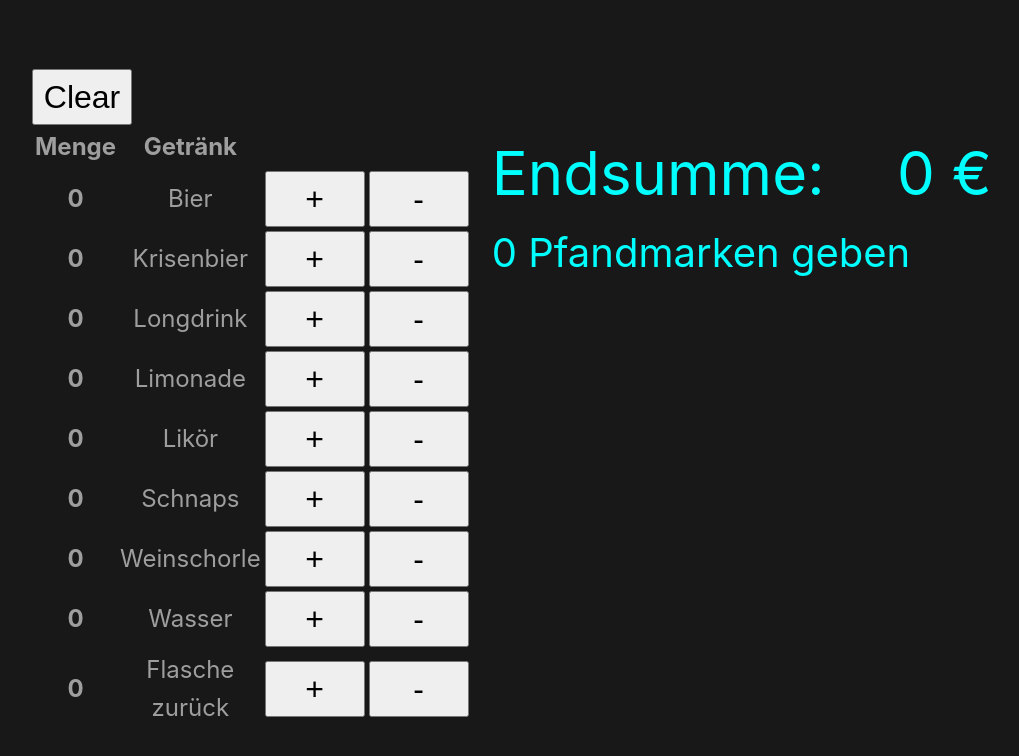
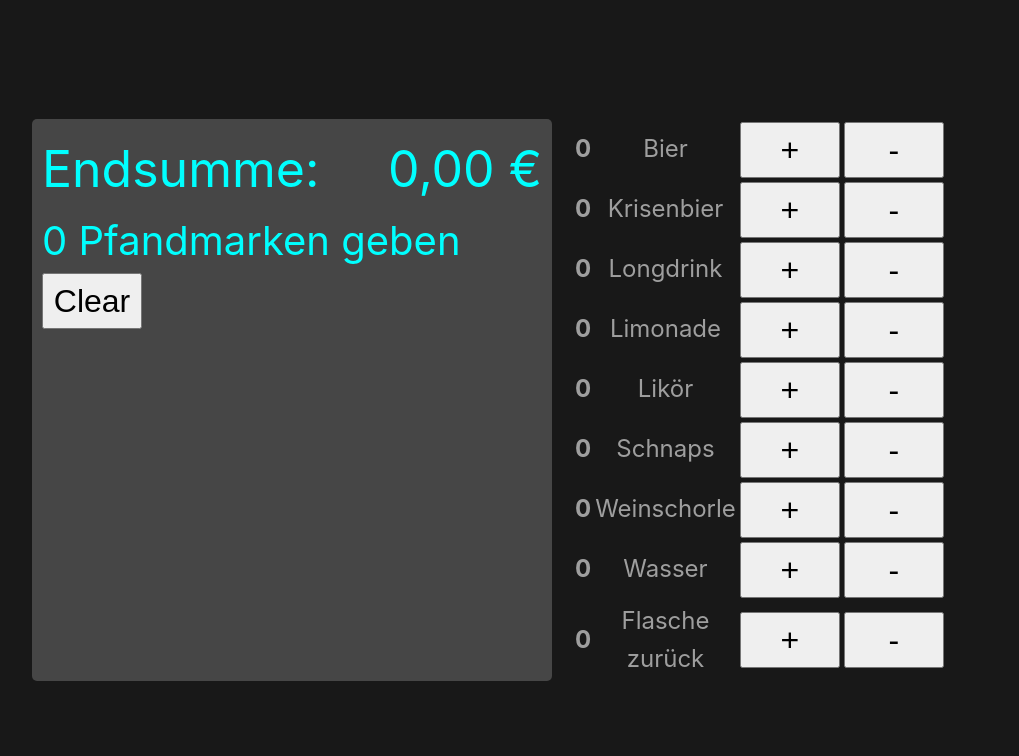
Before and after one commit to orkodiparma/cashy, a Vue app: page / in a window 1280 px wide. Shown: the top 756 px of the page, without its empty margins (0-1019 px from the left). Built offline with nearby package versions, Linux system fonts and the light colour scheme.

Commit message:
dist added

```diff
--- a/src/App.vue
+++ b/src/App.vue
@@ -14,7 +14,10 @@ export default {
 				winespritzer: { price: 3.5, deposit: 1, name: 'Weinschorle', amount: 0 },
 				water: { price: 1, deposit: 1, name: 'Wasser', amount: 0 },
 				depositBack: { price: 0, deposit: -1, name: 'Flasche zurück', amount: 0 }
-			},
+			}
+			// lastInteraction: new Date(),
+			// lastAutoReset: new Date(),
+			// secondsToResetDisplay: 30
 		}
 	},
 	computed: {
@@ -40,14 +43,17 @@ export default {
 	// They can be bound as event listeners in templates.
 	methods: {
 		clear() {
+			// this.lastInteraction = new Date()
 			for (let [drink, props] of Object.entries(this.pricelist)) {
 				this.pricelist[drink].amount = 0
 			}
 		},
 		addDrink(drink) {
+			// this.lastInteraction = new Date()
 			this.pricelist[drink].amount++
 		},
 		removeDrink(drink) {
+			// this.lastInteraction = new Date()
 			if (this.pricelist[drink].amount == 0) {
 				return
 			}
@@ -59,26 +65,38 @@ export default {
 	// of a component's lifecycle.
 	// This function will be called when the component is mounted.
 	mounted() {
+		// setInterval( () => {
+		// 	if ( ((this.lastInteraction - this.lastAutoReset) / 1000) > 30 ) {
+		// 		this.clear()
+		// 		this.lastAutoReset = new Date()
+		// 		this.secondsToResetDisplay = 31
+		// 		console.log('auto reset')
+		// 	}
+		// 	if (this.secondsToResetDisplay > 0) {
+		// 		this.secondsToResetDisplay--
+		// 	}
+
+		// }, 1*1000)
 	}
 }
 </script>
-
 <template>
 	<main>
-		<button v-on:click="clear">Clear</button>
 		<div id="layout">
+			<div id="totalbox">
+				<div id="total" class="fatlabel highlite">
+					<div>Endsumme:</div>
+					<div>{{ new Intl.NumberFormat('de-DE', { style: 'currency', currency: 'EUR' }).format(total) }}</div>
+				</div>
+				<div id="depositButtons" class="fatlabel highlite">
+					<div v-if="deposit < 0">{{ Math.abs(deposit) }} Pfandmarken nehmen</div>
+					<div v-if="deposit >= 0">{{ Math.abs(deposit) }} Pfandmarken geben</div>
+				</div>
+
+				<button v-on:click="clear">Clear {{ secondsToResetDisplay }}</button>
+
+			</div>
 			<table id="table" border="0">
-				<thead>
-					<tr>
-						<th align="center" style="font-weight: bold;">Menge</th>
-						<th align="center" style="font-weight: bold;">Getränk</th>
-						<th>&nbsp;</th>
-						<th>&nbsp;</th>
-						<!--
-					<th>Preis</th>
-					-->
-					</tr>
-				</thead>
 				<tbody>
 					<tr v-for="(value, key) in pricelist" :key="key">
 						<td align="center" style="font-weight: bold;"
@@ -93,31 +111,9 @@ export default {
 						<td>
 							<button v-on:click="removeDrink(key)">-</button>
 						</td>
-						<!--
-					<td>{{ this.pricelist[key].price * this.pricelist[key].amount }}</td>
-					-->
 					</tr>
 				</tbody>
 			</table>
-			<div id="totalbox">
-				<!-- <div id="drinkprice" class="fatlabel light">
-					<span>Getränkepreis:</span>
-					{{ drinks_price }}
-				</div>
-				<div id="deposit" class="fatlabel light">
-					<span>Pfand:</span>
-					{{ deposit }}
-				</div> -->
-				<div id="total" class="fatlabel highlite">
-					<div>Endsumme:</div>
-					<div>{{ total }} &euro;</div>
-				</div>
-				<div id="depositButtons" class="fatlabel highlite">
-					<div v-if="deposit < 0">{{ Math.abs(deposit) }} Pfandmarken nehmen</div>
-					<div v-if="deposit >= 0">{{ Math.abs(deposit) }} Pfandmarken geben</div>
-				</div>
-
-			</div>
 		</div>
 	</main>
 </template>
@@ -133,7 +129,10 @@ export default {
 }
 
 #totalbox {
-	margin-left: 20px;
+	margin-right: 20px;
+	background-color: rgba(255, 255, 255, 0.2);
+	border-radius: 5px;
+	padding: 10px;
 }
 
 #drinkprice,
@@ -147,7 +146,7 @@ export default {
 
 .fatlabel {
 	font-weight: bold;
-	font-size: 60px;
+	font-size: 50px;
 }
 
 .fatlabel.light {
```
Also changed, not shown: 6 other files (tests, documents, lock files or other folders).
